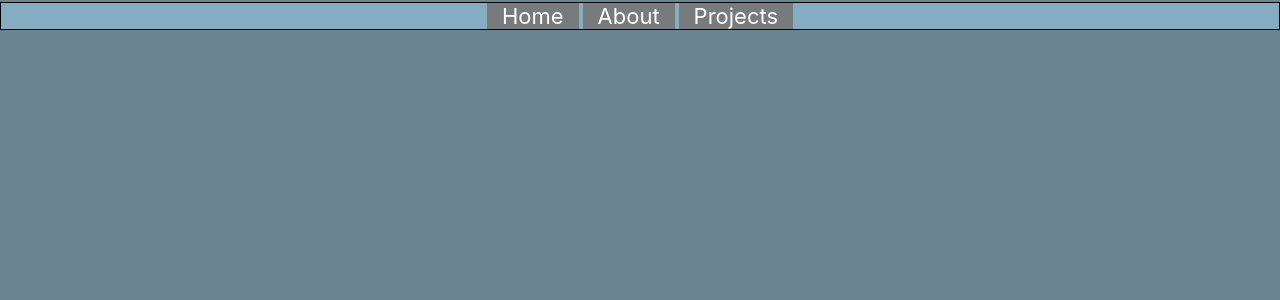
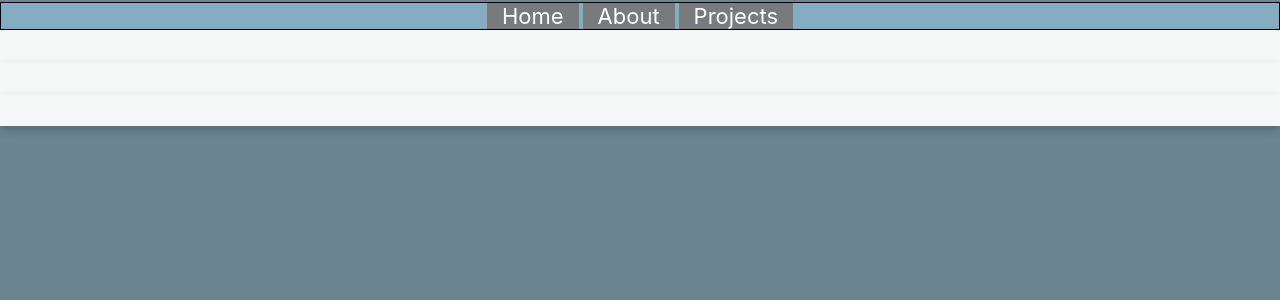
Before and after one commit to DrewALThompson/DALTWebsite, a React (Create React App) app in the folder frontend/: page /about in a window 1280 px wide. Shown: the top 300 px of the page. Built offline with nearby package versions, Linux system fonts and the light colour scheme.

Commit message:
pushing small template out

```diff
--- a/frontend/src/components/linkBox.js
+++ b/frontend/src/components/linkBox.js
@@ -7,6 +7,7 @@ const LinkBox = () => {
     return (
         <div className="col-2-2-linkBox">
             <p className="cardTitle">Contact Me</p>
+            <p>Email:drewallynthompson@gmail.com</p>
             <div col-2-2-1>
                 <a href="https://www.linkedin.com/in/drew-a-thompson-974870202/" target='_blank' rel='noreferrer' tabIndex='0'><img src={Linkedin} alt='linkedinsml'></img></a>
                 <a href="https://github.com/DrewALThompson" target='_blank' rel='noreferrer' tabIndex='0'><img src={Github} alt='githubsml'></img></a>
--- a/frontend/src/pages/about.js
+++ b/frontend/src/pages/about.js
@@ -1,8 +1,17 @@
 import React from 'react';
+import InfoBox from '../components/infoBox'
 
 const About = () => {
+
+    let skillset = '';
+    let languages = '';
+    let school = '';
     return (
-        <div></div>
+        <div>
+            <InfoBox />
+            <InfoBox />
+            <InfoBox />
+        </div>
     )
 }
 
--- a/frontend/src/pages/projects.js
+++ b/frontend/src/pages/projects.js
@@ -1,8 +1,11 @@
 import React from 'react';
+import InfoBox from '../components/infoBox'
 
 const Projects = () => {
     return (
-        <div></div>
+        <div>
+            <InfoBox />
+        </div>
     )
 }
 
```
